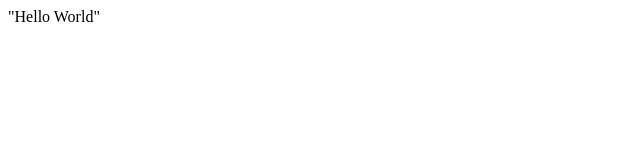
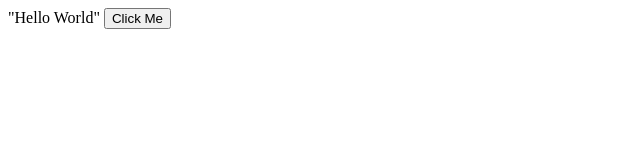
Before and after one commit to drumsmith-labs/drumsmith, a plain HTML site: page index.html in a window 1280 px wide. Shown: the whole page, without its empty margins (0-640 px from the left). Drawn offline with Linux system fonts and the light colour scheme.

Commit message:
add button to HTML (Closes #1)

```diff
--- a/index.html
+++ b/index.html
@@ -11,5 +11,6 @@
 
   <body>
     "Hello World"
+    <button onclick="alert('hey there')">Click Me</button>
   </body>
 </html>
```
